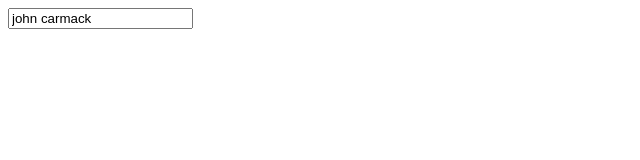
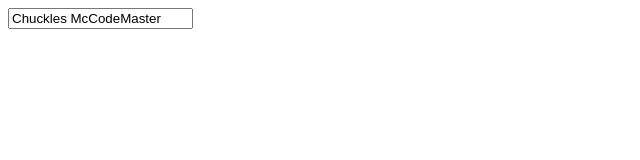
Before and after one commit to cagatay-usta/curriculum-vitae, a React (Create React App) app: page / in a window 1280 px wide. Shown: the top 160 px of the page, without its empty margins (0-640 px from the left). Built offline with nearby package versions, Linux system fonts and the light colour scheme.

Commit message:
complete state with example data, add limited-use onChange handler

```diff
--- a/src/App.js
+++ b/src/App.js
@@ -6,22 +6,72 @@
     super();
 
     this.state = {
-      fullName: "john carmack",
+      personal: {
+        fullName: "Chuckles McCodeMaster",
+        title: "Full Stack Developer",
+        mail: "real-john@notfake.com",
+        location: "Real City / Fake Country",
+        description: `An incredibly inept full stack developer with an uncanny ability to make a mess of even the simplest coding tasks.
+          Specialized in creating innovative bugs and programming blunders.`,
+      },
+      work: [
+        {
+          company: "Disastrous Bytes Co.",
+          title: "Full-Stack Developer",
+          start: "2019",
+          end: "2019",
+          description: `Designed and developed e-commerce websites that were so broken, customers couldn't even get to the checkout page.
+          Worked closely with clients to misunderstand their requirements and deliver solutions that were light years away from what they needed.`,
+        },
+        {
+          company: "Bug-O-Matic 3000 Co.",
+          title: "Senior Error Generator",
+          start: "2020",
+          end: "2020",
+          description: `Collaborated with the marketing team to create ad campaigns that left users scratching their heads and wondering if they had accidentally stumbled onto an avant-garde art website.`,
+        },
+      ],
+
+      education: [
+        {
+          department: "Master of the Universe in Computer Science",
+          school: "Supreme University of Infinite Wisdom",
+          start: "2012",
+          end: "2013",
+          description:
+            "Specialized in advanced coding techniques that haven't been discovered yet, but I'm keeping them secret to avoid causing mass hysteria.",
+        },
+        {
+          department: "Bachelor of Disasters in Computer Science",
+          school: "Catastrophic University",
+          start: "2009",
+          end: "2012",
+          description:
+            "SSpecialized in crafting code that defied all logic and caused professors to question their career choices.",
+        },
+      ],
     };
 
     this.onChangeHandler = this.onChangeHandler.bind(this);
   }
 
   onChangeHandler(e) {
+    const category = e.target.getAttribute("data-category");
+    const field = e.target.getAttribute("data-field");
     this.setState({
-      fullName: e.target.value,
+      [category]: {
+        ...this.state[category],
+        [field]: e.target.value,
+      },
     });
+    // DEBUG
+    console.log(this.state);
   }
 
   render() {
     return (
       <InputForm
-        fullName={this.state.fullName}
+        fullName={this.state.personal.fullName}
         handler={this.onChangeHandler}
       />
     );
--- a/src/components/inputField.js
+++ b/src/components/inputField.js
@@ -6,10 +6,18 @@
   }
 
   render() {
-    const { placeholder, value, onChange } = this.props;
+    const { placeholder, value, onChange, fieldId, category, field } = this.props;
     return (
       <>
-        <input type="text" placeholder={placeholder} value={value} onChange={(e) => onChange(e)}></input>
+        <input
+          type="text"
+          placeholder={placeholder}
+          value={value}
+          onChange={(e) => onChange(e)}
+          id={fieldId}
+          data-category={category}
+          data-field={field}
+        ></input>
       </>
     );
   }
--- a/src/components/inputForm.js
+++ b/src/components/inputForm.js
@@ -10,9 +10,17 @@
   }
 
   render() {
+    const { fullName, handler } = this.props;
     return (
       <>
-        <InputField placeholder="full name" value={this.props.fullName} onChange={this.props.handler}/>
+        <InputField
+          placeholder="full name"
+          value={fullName}
+          onChange={handler}
+          fieldId="full-name"
+          category="personal"
+          field="fullName"
+        />
       </>
     );
   }
```
Also changed, not shown: 1 other file (tests, documents, lock files or other folders).
